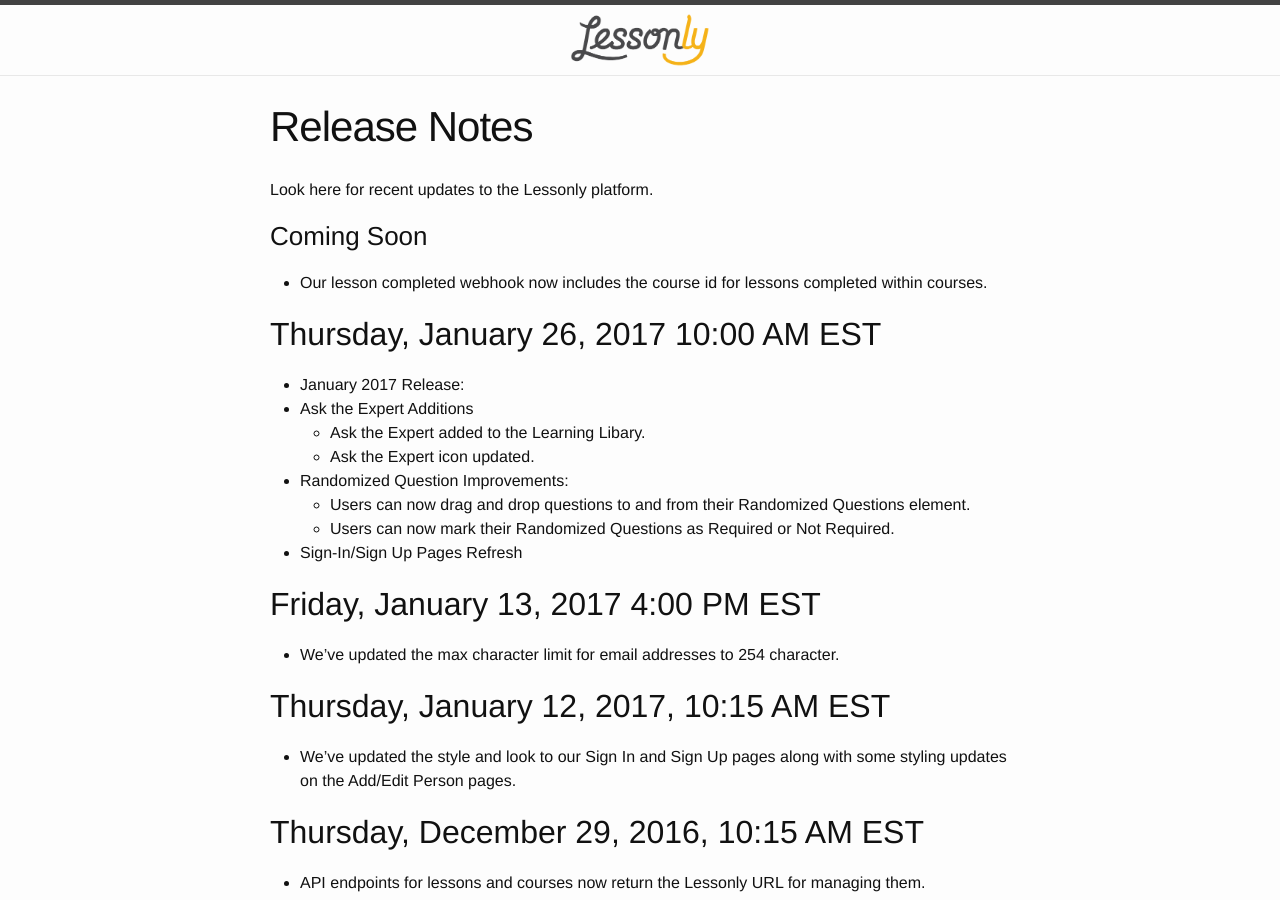
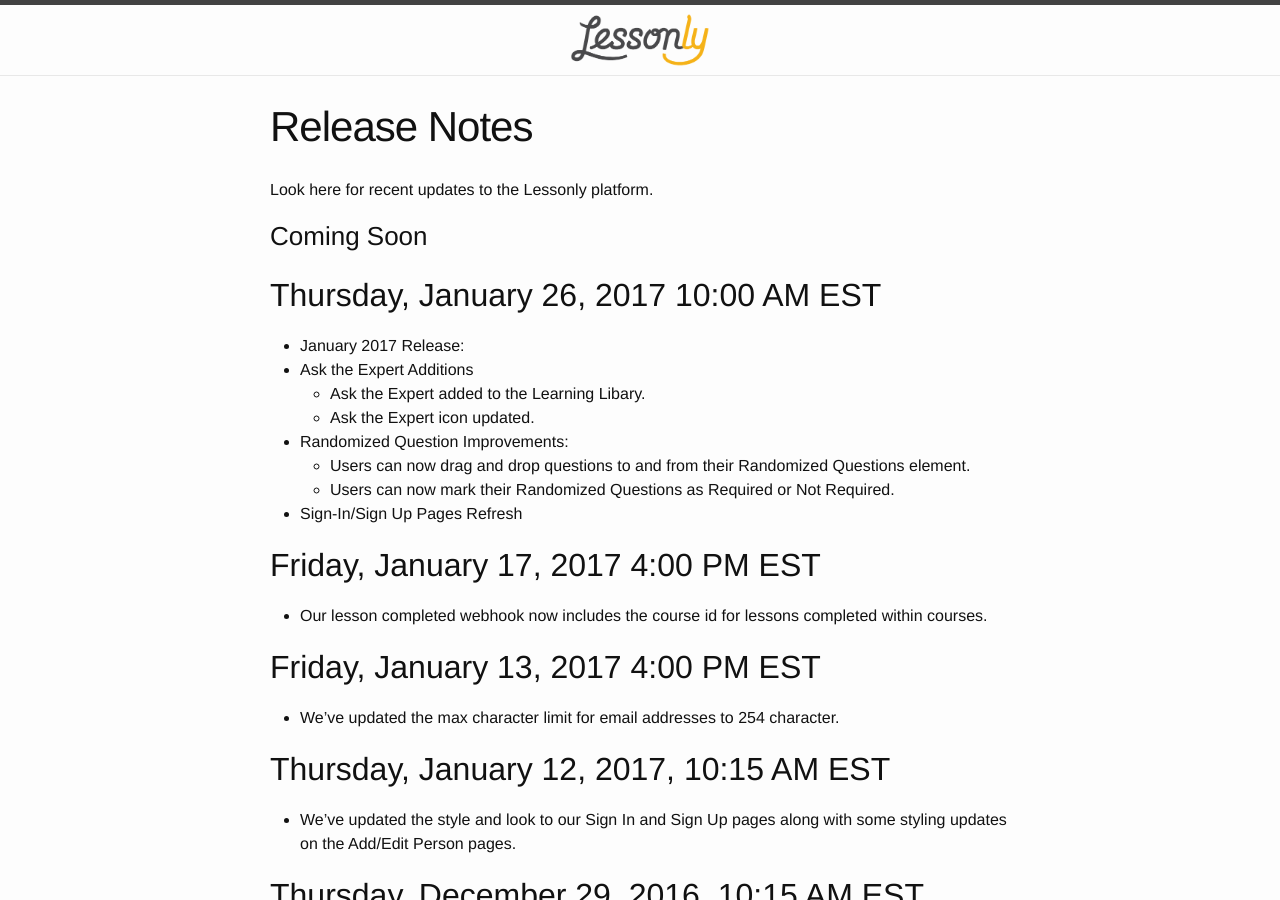
Before and after one commit to isabella232/lessonly.github.io, a Jekyll site: the page built from release-notes.md, in a window 1280 px wide and 900 px high. Built offline with Jekyll 4.4.1, drawn with Linux system fonts in a browser that asks for light colours.

Commit message:
Update release-notes.md

```diff
--- a/release-notes.md
+++ b/release-notes.md
@@ -21,6 +20,10 @@
       - Users can now mark their Randomized Questions as Required or Not Required.
 
   - Sign-In/Sign Up Pages Refresh
+
+## Friday, January 17, 2017 4:00 PM EST
+- Our lesson completed webhook now includes the course id for lessons completed within courses.
+
 
 ## Friday, January 13, 2017 4:00 PM EST
 - We've updated the max character limit for email addresses to 254 character.
```
Also changed, not shown: other parts of release-notes.md (+0 -1 lines).
